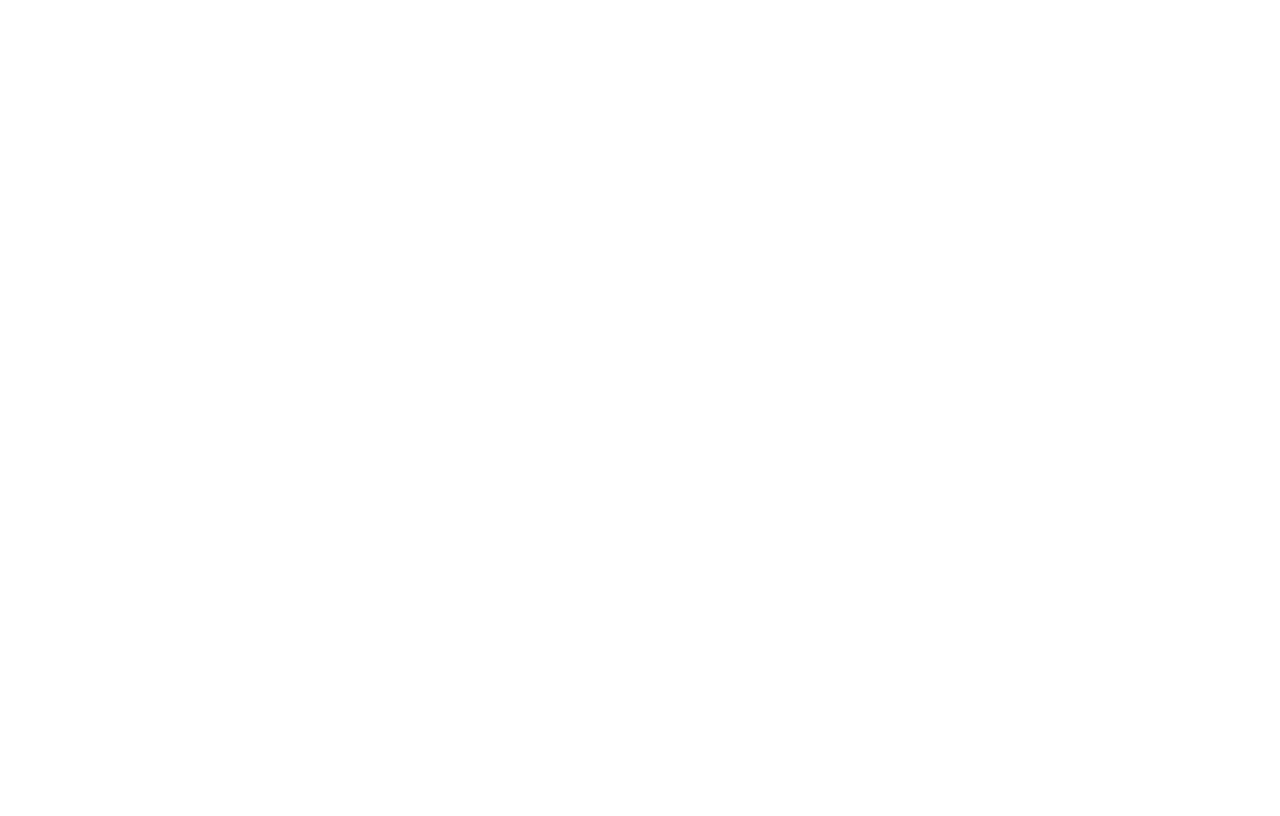
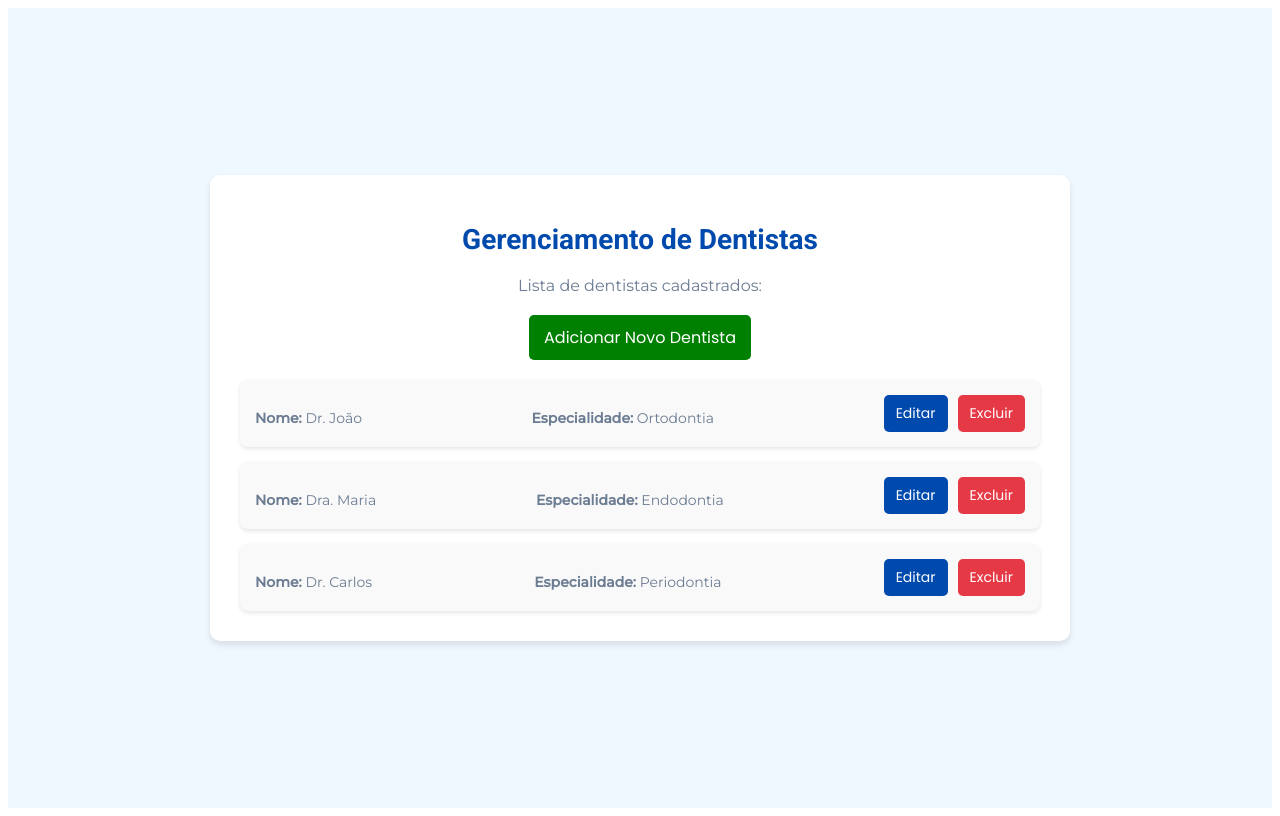
Before and after one commit to euClaudioFilho/consultas-odontologicas, a React (Create React App) app in the folder consultas-odontologicas/: page /gerenciarDentistas in a window 1280 px wide. Before the commit this address had no page. Built offline with nearby package versions, Linux system fonts and the light colour scheme.

Commit message:
FEAT: Criação da tela de Geranciamento dos Dentistas para adm.

```diff
--- a/consultas-odontologicas/src/App.js
+++ b/consultas-odontologicas/src/App.js
@@ -6,6 +6,7 @@
 import MinhasConsultasView from "./views/MinhasConsultasView";
 import HomeView from "./views/HomeView";
 import GerenciamentoPacientesView from "./views/GerenciamentoPacientesView";
+import GerenciamentoDentistasView from "./views/GerenciamentoDentsistasView";
 
 const usuarioMock = {
   nome: 'Renatinho Lindo, te amo',
@@ -25,6 +26,7 @@
         <Route path="/agendamento" element={<AgendamentoView />} />
         <Route path="/minhasConsultas" element={<MinhasConsultasView />} />
         <Route path="/gerenciarPacientes" element={<GerenciamentoPacientesView />}/>
+        <Route path="/gerenciarDentistas" element={<GerenciamentoDentistasView />}/>
       </Routes>
     </Router>
   );
--- /dev/null
+++ b/consultas-odontologicas/src/views/GerenciamentoDentsistasView.js
@@ -0,0 +1,127 @@
+import React from "react";
+import styled from "styled-components";
+
+const GerenciamentoDentistasView = () => {
+  const dentistas = [
+    { id: 1, nome: "Dr. João", especialidade: "Ortodontia" },
+    { id: 2, nome: "Dra. Maria", especialidade: "Endodontia" },
+    { id: 3, nome: "Dr. Carlos", especialidade: "Periodontia" },
+  ];
+
+  return (
+    <Container>
+      <Card>
+        <Title>Gerenciamento de Dentistas</Title>
+        <Subtitle>Lista de dentistas cadastrados:</Subtitle>
+        <AddButton>Adicionar Novo Dentista</AddButton>
+        <List>
+          {dentistas.map((dentista) => (
+            <DentistaCard key={dentista.id}>
+              <Info>
+                <strong>Nome:</strong> {dentista.nome}
+              </Info>
+              <Info>
+                <strong>Especialidade:</strong> {dentista.especialidade}
+              </Info>
+              <ButtonGroup>
+                <ActionButton>Editar</ActionButton>
+                <ActionButton remover>Excluir</ActionButton>
+              </ButtonGroup>
+            </DentistaCard>
+          ))}
+        </List>
+      </Card>
+    </Container>
+  );
+};
+
+const Container = styled.div`
+  display: flex;
+  justify-content: center;
+  align-items: center;
+  height: 100vh;
+  background-color: #f0f8ff;
+`;
+
+const Card = styled.div`
+  background-color: #ffffff;
+  padding: 30px;
+  border-radius: 10px;
+  box-shadow: 0 4px 6px rgba(0, 0, 0, 0.1);
+  text-align: center;
+  width: 100%;
+  max-width: 800px;
+`;
+
+const Title = styled.h1`
+  font-size: 28px;
+  color: #004aad;
+  margin-bottom: 20px;
+  font-family: "Roboto", sans-serif;
+`;
+
+const Subtitle = styled.p`
+  font-size: 16px;
+  color: #6b7c93;
+  margin-bottom: 20px;
+  font-family: "Montserrat", sans-serif;
+`;
+
+const List = styled.div`
+  display: flex;
+  flex-direction: column;
+  gap: 15px;
+`;
+
+const DentistaCard = styled.div`
+  background-color: #f9f9f9;
+  padding: 15px;
+  border-radius: 8px;
+  box-shadow: 0 2px 4px rgba(0, 0, 0, 0.1);
+  display: flex;
+  justify-content: space-between;
+  align-items: center;
+`;
+
+const Info = styled.p`
+  font-size: 14px;
+  color: #6b7c93;
+  margin-bottom: 5px;
+  font-family: "Montserrat", sans-serif;
+`;
+
+const ButtonGroup = styled.div`
+  display: flex;
+  gap: 10px;
+`;
+
+const ActionButton = styled.button`
+  background-color: ${(props) => (props.remover ? "#e63946" : "#004aad")};
+  color: white;
+  font-size: 14px;
+  padding: 8px 12px;
+  border: none;
+  border-radius: 5px;
+  cursor: pointer;
+  font-family: "Poppins", sans-serif;
+  &:hover {
+    background-color: ${(props) => (props.remover ? "#b00020" : "#003080")};
+  }
+`;
+
+const AddButton = styled.button`
+  background-color: #008000;
+  color: white;
+  font-size: 16px;
+  padding: 10px 15px;
+  margin-bottom: 20px;
+  border: none;
+  border-radius: 5px;
+  cursor: pointer;
+  font-family: "Poppins", sans-serif;
+  &:hover {
+    background-color: #005700;
+  }
+`;
+
+export default GerenciamentoDentistasView;
```
